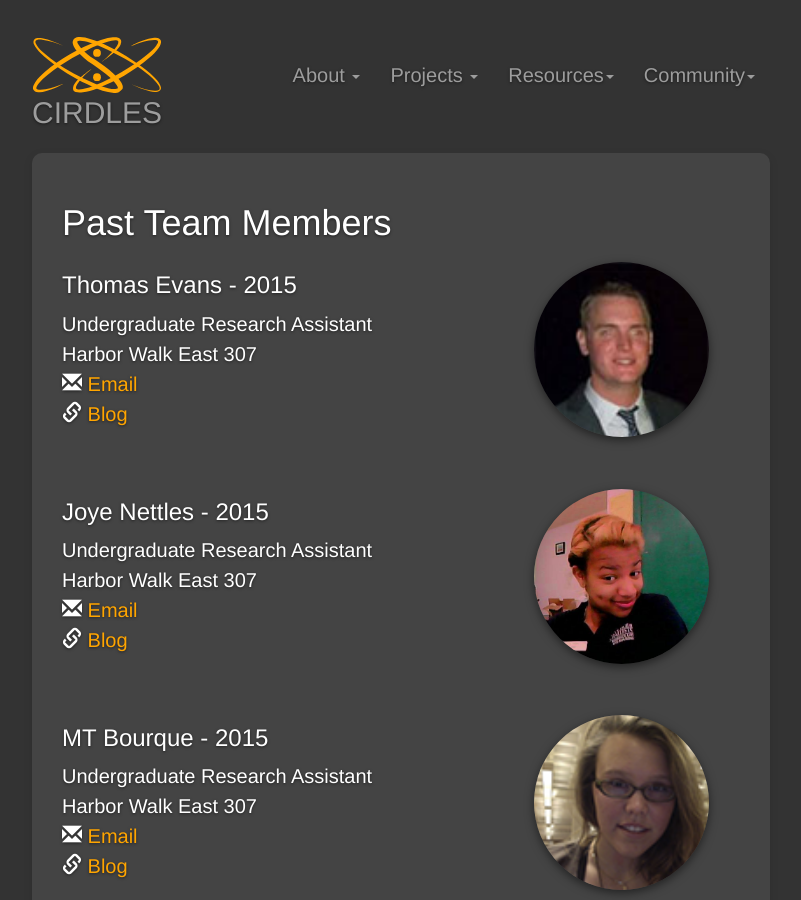
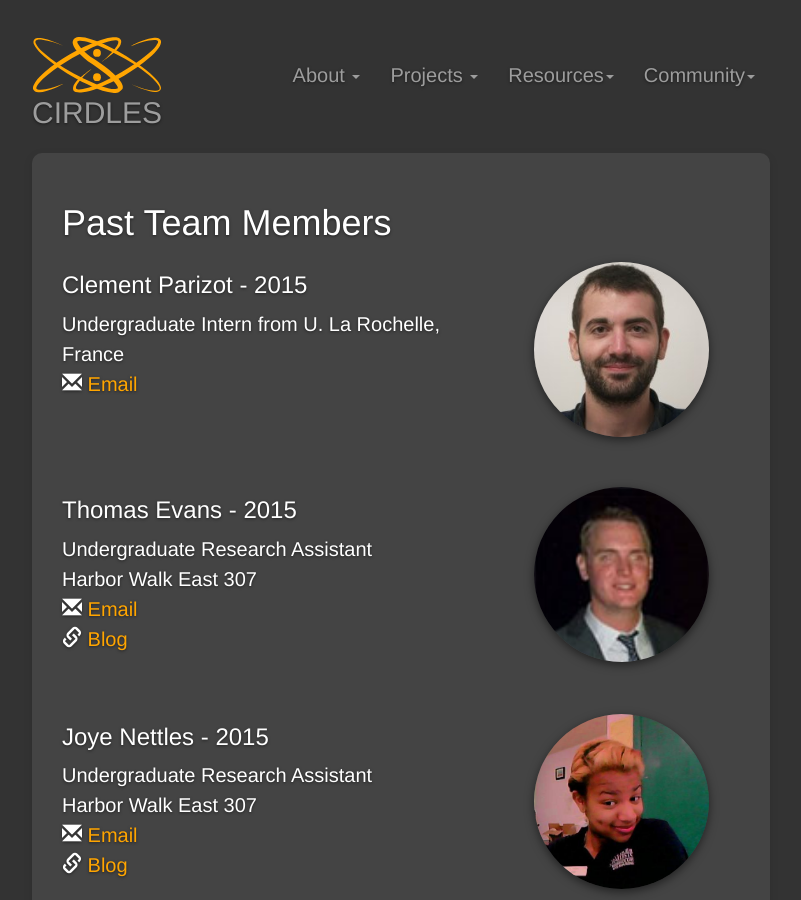
Before and after one commit to shefaliemmanuel/cirdles.github.com, a Jekyll site: the page built from about/past_people.html, in a window 1280 px wide and 900 px high. Shown: the whole window, without its empty margins (239-1040 px from the left). Built offline with Jekyll 4.4.1, drawn with Linux system fonts in a browser that asks for light colours.

Commit message:
Add Clement to past people page

```diff
--- a/_data/members.yml
+++ b/_data/members.yml
@@ -18,6 +18,13 @@
   image: chris_taylor.PNG
   position: Undergraduate Research Assistant
   email: crtaylor@g.cofc.edu
+
+- name: Clement Parizot
+  date: 2015-06-01 00:00:00
+  status: past
+  image: clement_parizot.jpg
+  position: Undergraduate Intern from U. La Rochelle, France
+  email: parizotclement@yahoo.fr
 
 - name: Cyril Claverie
   date: 2011-01-01 00:00:00
```
Also changed, not shown: assets/images/clement_parizot.jpg (added), 1 other file.
